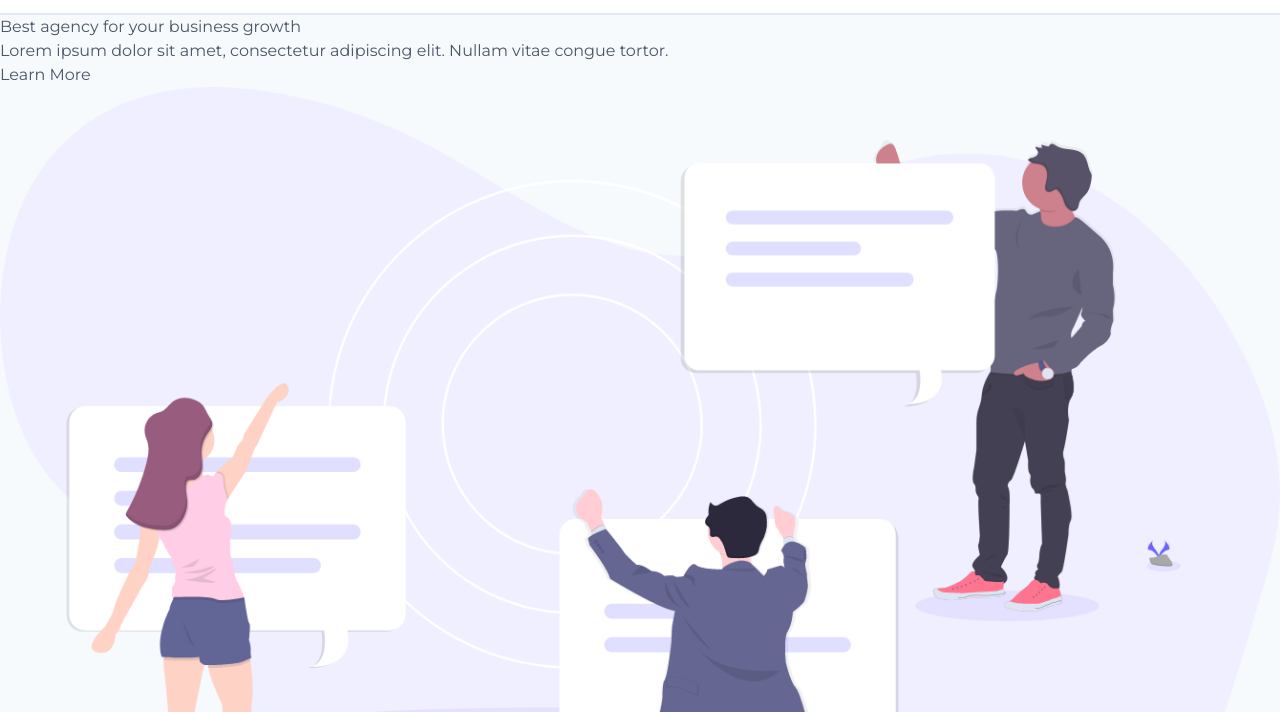
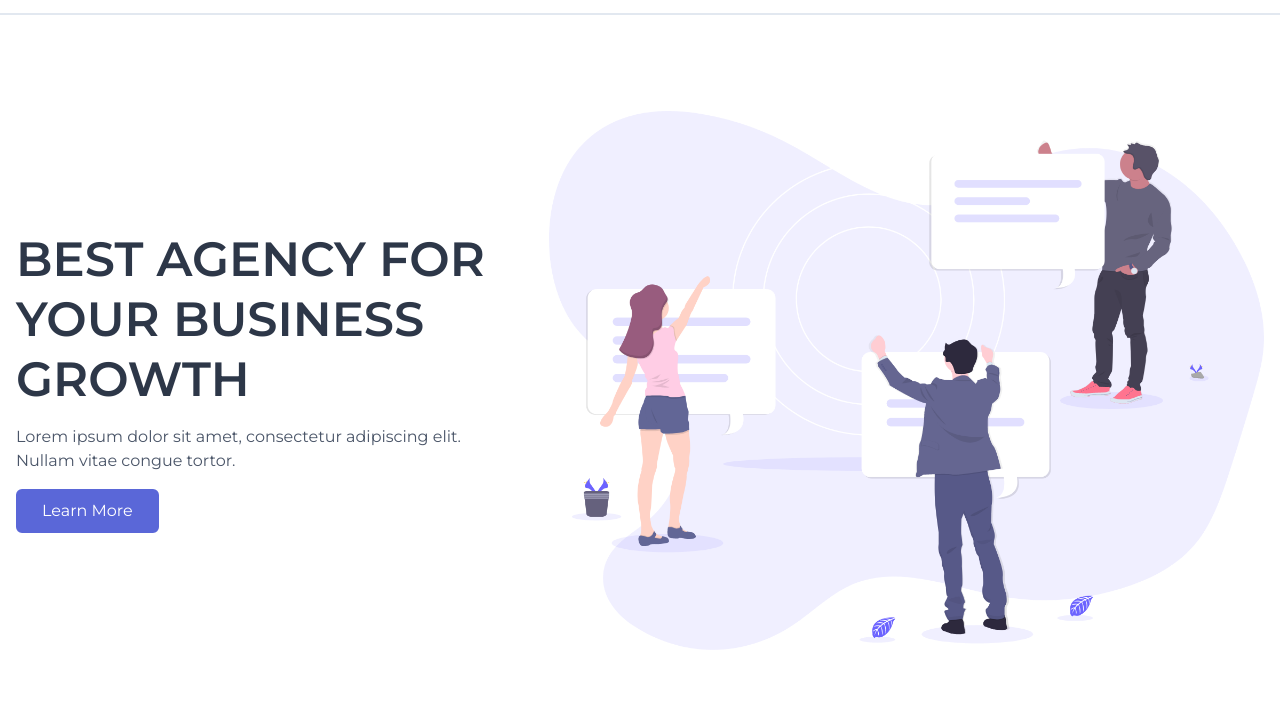
Before and after one commit to fedepena/fantico, a plain HTML site: page index.html in a window 1280 px wide. Shown: the part 88-800 px from the top of the page. Drawn offline with nearby package versions, Linux system fonts and the light colour scheme.

Commit message:
step 3 - hero section

```diff
--- a/index.html
+++ b/index.html
@@ -18,29 +18,29 @@
                     <span class="block border-b-2 border-current my-1 w-6"></span>
                 </button>
                 <div class="hidden ml-auto w-full lg:block lg:w-auto">
-                    <a href="#" class="font-medium hover:text-indigo-600 px-4 py-2 block lg:inline-block" data-pg-class-style="nav_link">Home</a>
-                    <a href="#" class="font-medium hover:text-indigo-600 px-4 py-2 block lg:inline-block" data-pg-class-style="nav_link">About</a>
-                    <a href="#" class="font-medium hover:text-indigo-600 px-4 py-2 block lg:inline-block" data-pg-class-style="nav_link">Work</a>
-                    <a href="#" class="font-medium hover:text-indigo-600 px-4 py-2 block lg:inline-block" data-pg-class-style="nav_link">Services</a>
-                    <a href="#" class="font-medium hover:text-indigo-600 px-4 py-2 block lg:inline-block" data-pg-class-style="nav_link">Blog</a>
+                    <a href="#" class="font-medium hover:text-indigo-600 px-4 py-2" data-pg-class-style="nav_link">Home</a>
+                    <a href="#" class="font-medium hover:text-indigo-600 px-4 py-2" data-pg-class-style="nav_link">About</a>
+                    <a href="#" class="font-medium hover:text-indigo-600 px-4 py-2" data-pg-class-style="nav_link">Work</a>
+                    <a href="#" class="font-medium hover:text-indigo-600 px-4 py-2" data-pg-class-style="nav_link">Services</a>
+                    <a href="#" class="font-medium hover:text-indigo-600 px-4 py-2" data-pg-class-style="nav_link">Blog</a>
                     <div class="inline-block px-4 py-2">
                         <a href="#" class="bg-indigo-600 border-2 border-indigo-600 hover:bg-indigo-100 hover:text-indigo-600 inline-block px-6 py-2 rounded-md text-white" data-pg-class-style="button">Contact Now</a>
                     </div>
                 </div>
             </nav>
         </header>
-        <main>
+        <main class="bg-white">
             <section>
-                <div>
-                    <div>
-                        <div>
-                            <h1>
+                <div data-pg-class-style="container" class="container mx-auto  py-20" data-pg-class-style-inline=" py-20">
+                    <div class="flex flex-wrap items-center" data-pg-class-style="row">
+                        <div class="p-4 w-full  lg:w-5/12 order-last lg:order-first" data-pg-class-style="column" data-pg-class-style-inline=" lg:w-5/12 order-last lg:order-first">
+                            <h1 class="font-semibold leading-tight mb-4 text-5xl text-gray-800 uppercase">
                         Best agency for your business growth </h1>
-                            <p>Lorem ipsum dolor sit amet, consectetur adipiscing elit. Nullam vitae congue tortor.</p>
-                            <a href="#">Learn More</a>
+                            <p class="mb-4">Lorem ipsum dolor sit amet, consectetur adipiscing elit. Nullam vitae congue tortor.</p>
+                            <a href="#" data-pg-class-style="button" class="bg-indigo-600 border-2 border-indigo-600 hover:bg-indigo-100 hover:text-indigo-600 inline-block px-6 py-2 rounded-md text-white">Learn More</a>
                         </div>
-                        <div>
-                            <img src="images/img-banner.png"/>
+                        <div data-pg-class-style="column" class="p-4 w-full  lg:w-7/12 order-first lg:order-last" data-pg-class-style-inline=" lg:w-7/12 order-first lg:order-last">
+                            <img src="images/img-banner.png" class="w-full"/>
                         </div>
                     </div>
                 </div>
```
Also changed, not shown: 1 other file.
